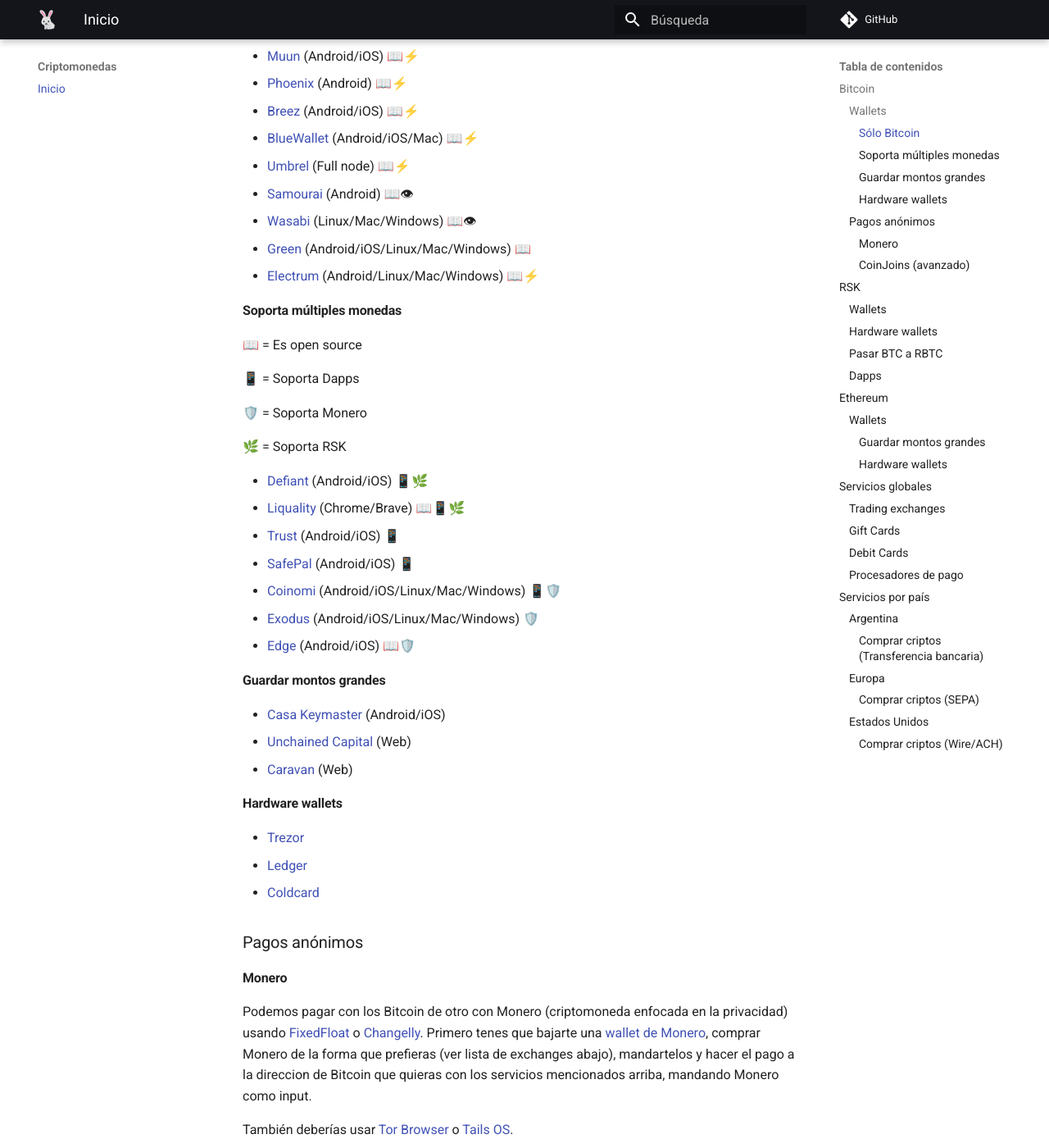
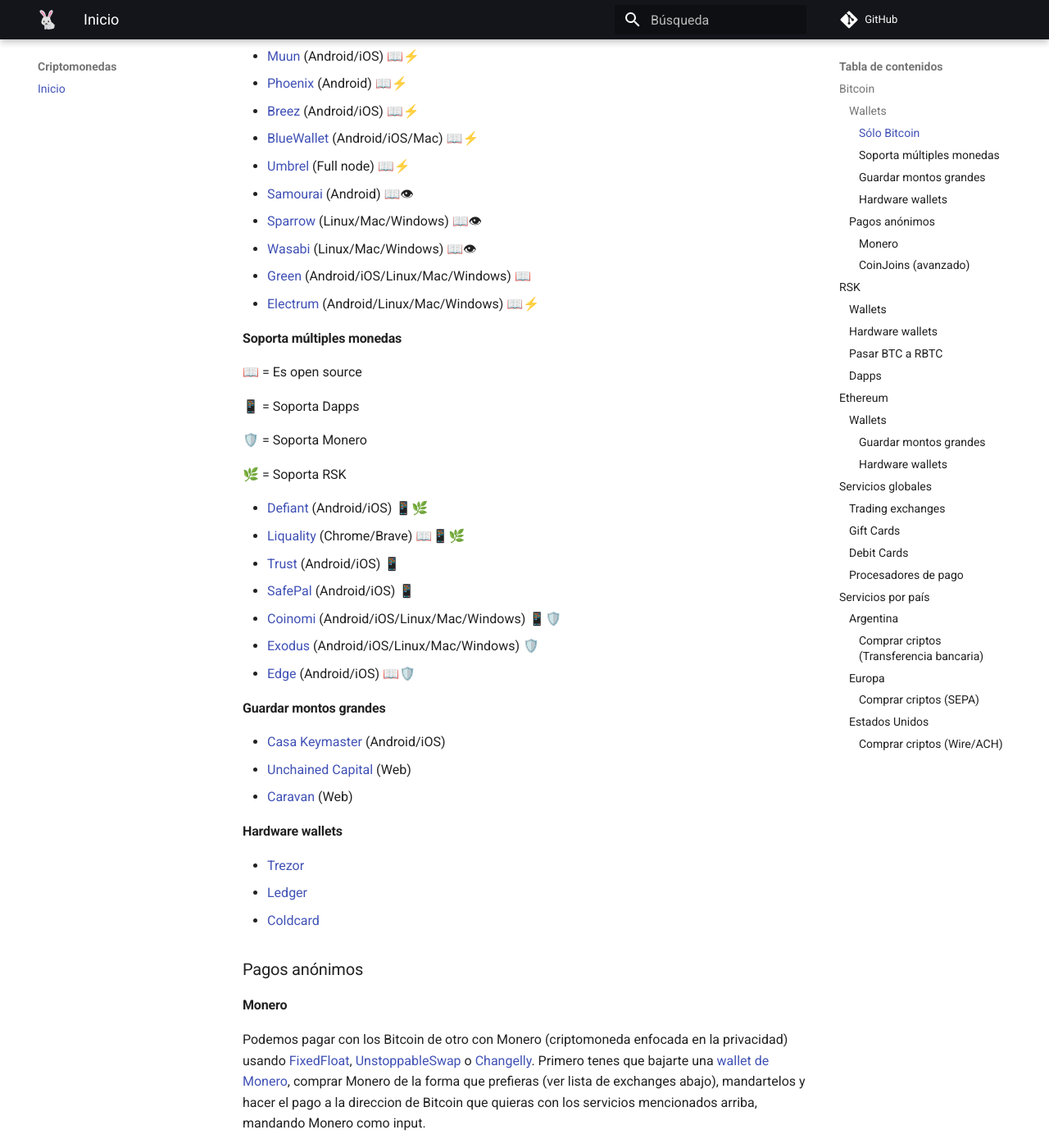
Before and after one commit to anomalouscode/wiki, an MkDocs documentation site: the page built from docs/criptomonedas/index.md, in a window 1280 px wide and 1400 px high, scrolled down 477 px. Shown: the whole window at 82% size. Built offline with MkDocs 1.6.1 and Material for MkDocs 9.7.7, drawn with Linux system fonts in a browser that asks for light colours; comment, search, counter and statistics services are not loaded; some of the changed text lies outside the part shown.

Commit message:
Update index.md

```diff
--- a/docs/criptomonedas/index.md
+++ b/docs/criptomonedas/index.md
@@ -24,6 +24,7 @@
 - [BlueWallet](https://bluewallet.io/) (Android/iOS/Mac) 📖⚡
 - [Umbrel](https://getumbrel.com/) (Full node) 📖⚡
 - [Samourai](https://samouraiwallet.com/) (Android) 📖👁
+- [Sparrow](https://www.sparrowwallet.com/) (Linux/Mac/Windows) 📖👁
 - [Wasabi](https://www.wasabiwallet.io/) (Linux/Mac/Windows) 📖👁
 - [Green](https://blockstream.com/green/) (Android/iOS/Linux/Mac/Windows) 📖
 - [Electrum](https://electrum.org/) (Android/Linux/Mac/Windows) 📖⚡
@@ -62,13 +63,13 @@
 
 #### Monero
 
-Podemos pagar con los Bitcoin de otro con Monero (criptomoneda enfocada en la privacidad) usando [FixedFloat](https://fixedfloat.com/) o [Changelly](https://changelly.com/). Primero tenes que bajarte una [wallet de Monero](https://www.getmonero.org/downloads/), comprar Monero de la forma que prefieras (ver lista de exchanges abajo), mandartelos y hacer el pago a la direccion de Bitcoin que quieras con los servicios mencionados arriba, mandando Monero como input.
+Podemos pagar con los Bitcoin de otro con Monero (criptomoneda enfocada en la privacidad) usando [FixedFloat](https://fixedfloat.com/), [UnstoppableSwap](https://unstoppableswap.net/) o [Changelly](https://changelly.com/). Primero tenes que bajarte una [wallet de Monero](https://www.getmonero.org/downloads/), comprar Monero de la forma que prefieras (ver lista de exchanges abajo), mandartelos y hacer el pago a la direccion de Bitcoin que quieras con los servicios mencionados arriba, mandando Monero como input.
 
 También deberías usar [Tor Browser](https://www.torproject.org/) o [Tails OS](https://tails.boum.org/).
 
 #### CoinJoins (avanzado)
 
-Se pueden mezclar tus bitcoins con los de otros haciendo coinjoins, para esto tenemos wallets como [Samourai](https://samouraiwallet.com/) y [Wasabi](https://www.wasabiwallet.io/), lo considero mas avanzado porque hay que tener mas cuidado de no volver a mezclar con una direccion vinculada a tu identidad el cambio que te queda despues de hacer un pago con bitcoins limpios. Lo recomendable es no volver a vincular nunca a vos los bitcoins limpios, pero si es necesario, es buena idea volver a limpiarlos antes y entender que los exchanges con KYC mas vigilantes pueden cuestionarte si es evidente que les mandaste bitcoins que limpiaste, por este motivo yo prefiero mantener estos bitcoins fuera de servicios centralizados o con custodia, y si es necesario, uso tecnicas de distraccion para que no sea evidente que los bitcoins vienen de un coinjoin, como moverlos un poco entre direcciones distintas y meterlos desde un canal de Lightning u otra cadena como RSK.
+Se pueden mezclar tus bitcoins con los de otros haciendo coinjoins, para esto tenemos wallets como [Samourai](https://samouraiwallet.com/), [Sparrow](https://www.sparrowwallet.com/) y [Wasabi](https://www.wasabiwallet.io/), lo considero mas avanzado porque hay que tener mas cuidado de no volver a mezclar con una direccion vinculada a tu identidad el cambio que te queda despues de hacer un pago con bitcoins limpios. Lo recomendable es no volver a vincular nunca a vos los bitcoins limpios, pero si es necesario, es buena idea volver a limpiarlos antes y entender que los exchanges con KYC mas vigilantes pueden cuestionarte si es evidente que les mandaste bitcoins que limpiaste, por este motivo yo prefiero mantener estos bitcoins fuera de servicios centralizados o con custodia, y si es necesario, uso tecnicas de distraccion para que no sea evidente que los bitcoins vienen de un coinjoin, como moverlos un poco entre direcciones distintas y meterlos desde un canal de Lightning u otra cadena como RSK.
 
 ## RSK
 
@@ -183,6 +184,7 @@
 - [Flyp.me](https://flyp.me/) ⚡🛡️🥷🏻🤑
 - [Coinbase Pro](https://pro.coinbase.com/)
 - [Liquality Swap](https://swap.liquality.io/) 🌿🥷🏻
+- [UnstoppableSwap](https://unstoppableswap.net/) 🛡️🥷🏻
 - [ShapeShift](https://shapeshift.com/) 🥷🏻
 - [THORSwap](https://thorswap.finance/) 🥷🏻
 
```
